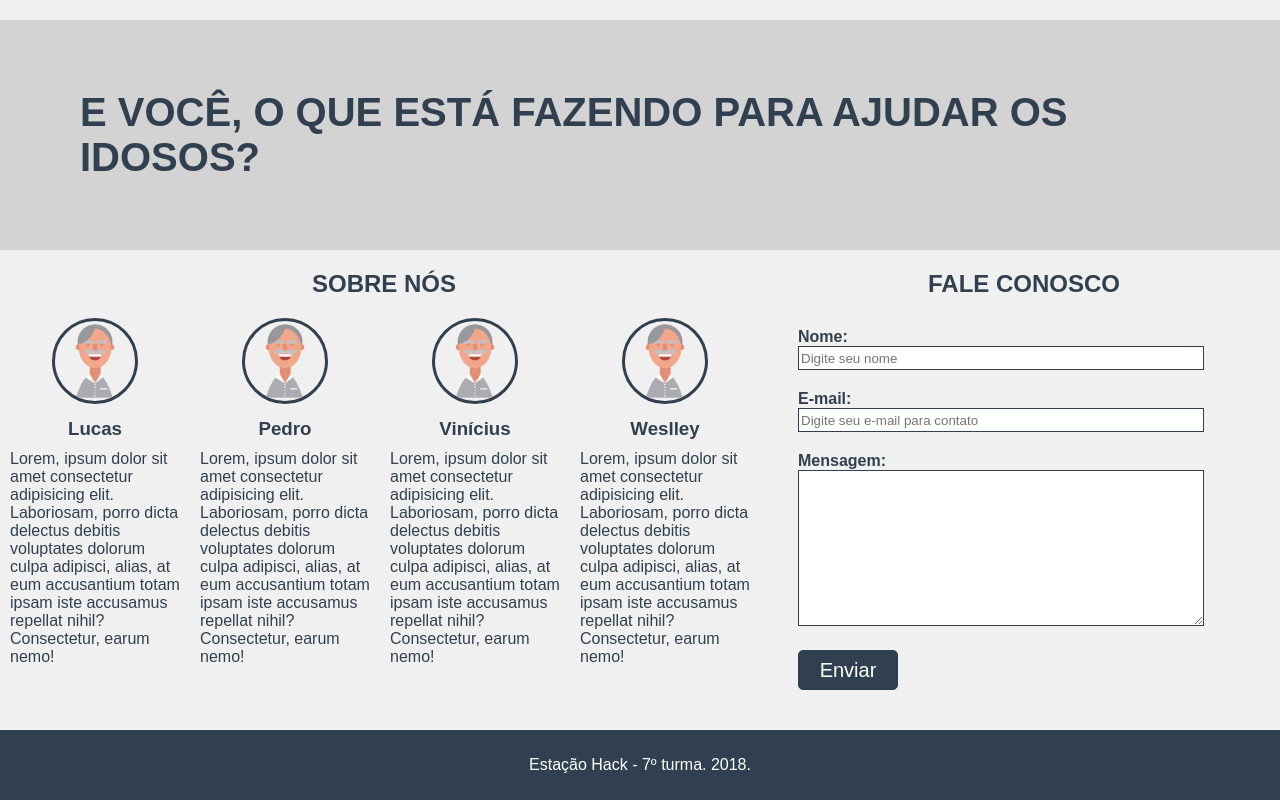
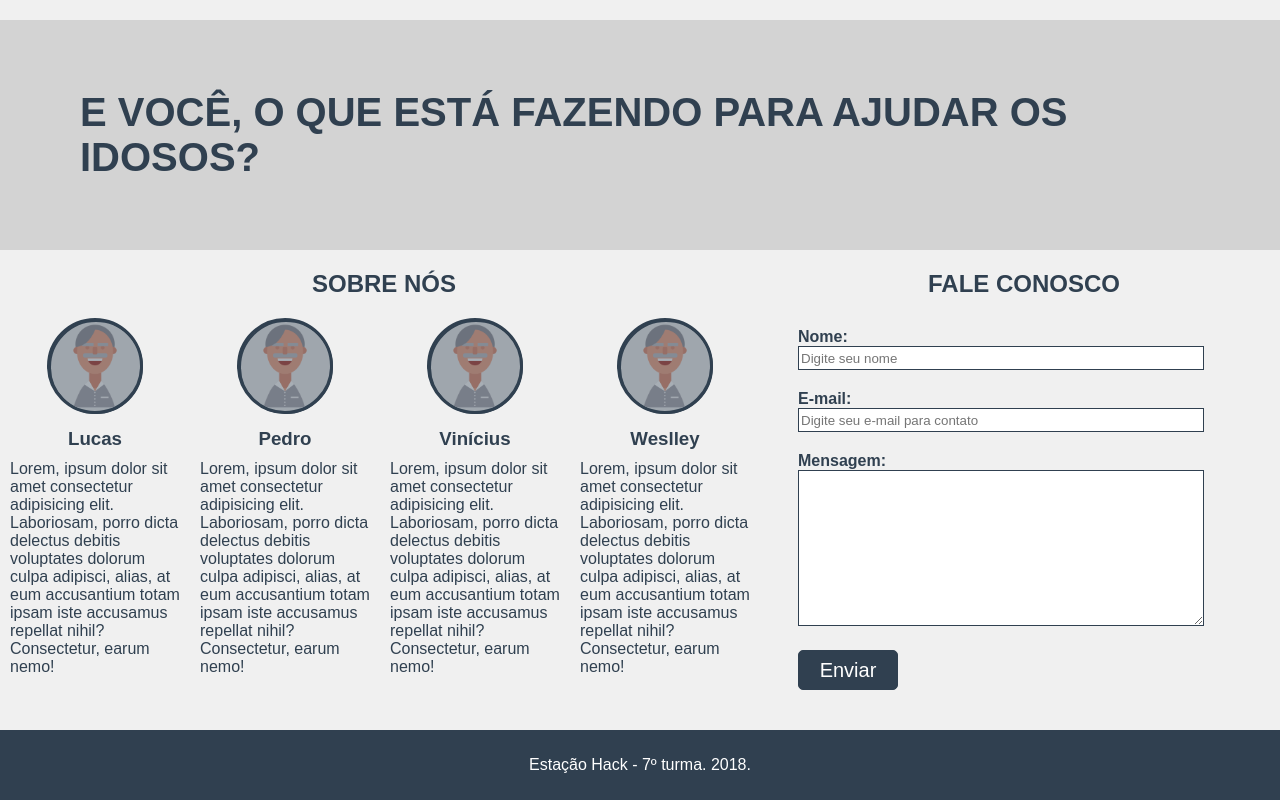
Before and after one commit to WesRaiuga/estacaohack-evovolucao, a plain HTML site: page index.html in a window 1280 px wide. Shown: the part 1410-2210 px from the top of the page. Drawn offline with Linux system fonts and the light colour scheme.

Commit message:
Add files via upload

```diff
--- a/assets/estilos/estilo.css
+++ b/assets/estilos/estilo.css
@@ -137,10 +137,27 @@ nav a:hover{
 }
 
 .sobre-mim img{
-    height: 80px;
-    width: 80px;
+    height: 90px;
+    width: 90px;
     border: 3px solid #304050;
     border-radius: 50%;
+}
+
+.mask-foto{
+    height: 90px;
+    width: 90px;
+    border-radius: 50%;
+    background-color: #3040506c;
+    position: absolute;
+    text-align: center;
+    border: 2px solid #304050;
+    margin-top: 2px;
+    margin-left: 39px;
+}
+
+.mask-foto:hover{
+    background-color: transparent;
+    transition: 0.5s;
 }
 
 .sobre-mim h3{
--- a/index.html
+++ b/index.html
@@ -46,21 +46,25 @@
             <h2>Sobre Nós</h2>
             <div id="caixa">
                 <div class="sobre-mim">
+                    <div class="mask-foto"></div>
                     <img src="assets/imagens/logo.png" alt="">
                     <h3>Lucas</h3>
                     <p>Lorem, ipsum dolor sit amet consectetur adipisicing elit. Laboriosam, porro dicta delectus debitis voluptates dolorum culpa adipisci, alias, at eum accusantium totam ipsam iste accusamus repellat nihil? Consectetur, earum nemo!</p>
                 </div>
                 <div class="sobre-mim">
+                    <div class="mask-foto"></div>
                     <img src="assets/imagens/logo.png" alt="">
                     <h3>Pedro</h3>
                     <p>Lorem, ipsum dolor sit amet consectetur adipisicing elit. Laboriosam, porro dicta delectus debitis voluptates dolorum culpa adipisci, alias, at eum accusantium totam ipsam iste accusamus repellat nihil? Consectetur, earum nemo!</p>
                 </div>
                 <div class="sobre-mim">
+                    <div class="mask-foto"></div>
                     <img src="assets/imagens/logo.png" alt="">
                     <h3>Vinícius</h3>
                     <p>Lorem, ipsum dolor sit amet consectetur adipisicing elit. Laboriosam, porro dicta delectus debitis voluptates dolorum culpa adipisci, alias, at eum accusantium totam ipsam iste accusamus repellat nihil? Consectetur, earum nemo!</p>
                 </div>
                 <div class="sobre-mim">
+                    <div class="mask-foto"></div>
                     <img src="assets/imagens/logo.png" alt="">
                     <h3>Weslley</h3>
                     <p>Lorem, ipsum dolor sit amet consectetur adipisicing elit. Laboriosam, porro dicta delectus debitis voluptates dolorum culpa adipisci, alias, at eum accusantium totam ipsam iste accusamus repellat nihil? Consectetur, earum nemo!</p>
```
Also changed, not shown: 1 other file.
